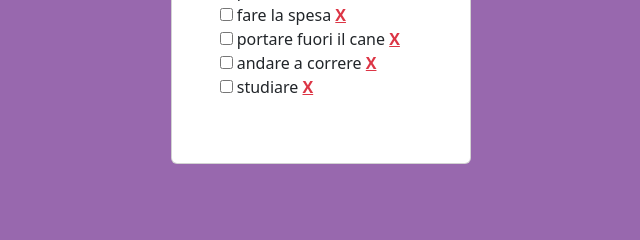
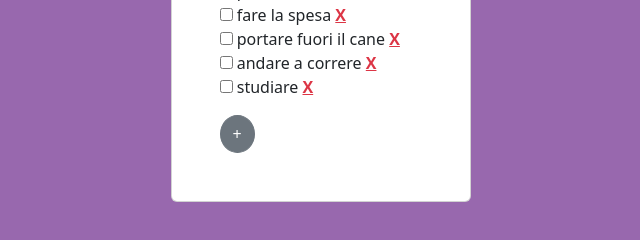
Before and after one commit to meta-ela/vue-todolist, a plain HTML site: page index.html in a window 1280 px wide. Shown: the part 222-462 px from the top of the page, without its empty margins (319-959 px from the left). Drawn offline with nearby package versions, Linux system fonts and the light colour scheme.

Commit message:
Adds milestone3

```diff
--- a/index.html
+++ b/index.html
@@ -31,6 +31,7 @@
                                 <a class="text-danger fw-bold" @click="deleteBtn(i)" href="javascript:void(0)">X</a>
                             </li>
                         </ul>
+                        <button @click="addBtn" class="btn btn-secondary btn-large rounded-circle text-center">+</button>
                     </div>
                 </div>
             </div>
--- a/main.js
+++ b/main.js
@@ -64,6 +64,14 @@ new Vue ({
     methods: {
         deleteBtn(itemToDelete) {
             this.toDoList.splice(itemToDelete, 1);
-        }
+        },
+        addBtn: function() {
+            let askItem = prompt("Inserisci un nuovo item");
+
+            this.toDoList.push({
+                text: askItem,
+                done:false,
+            })
+        },
     }
 });
```
